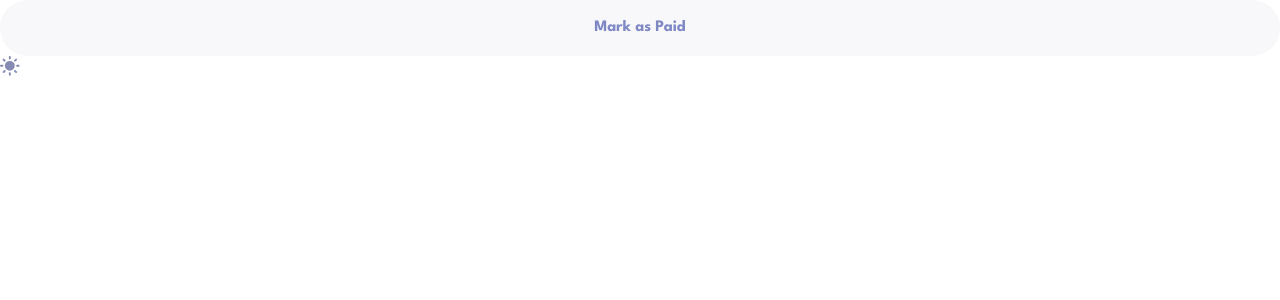
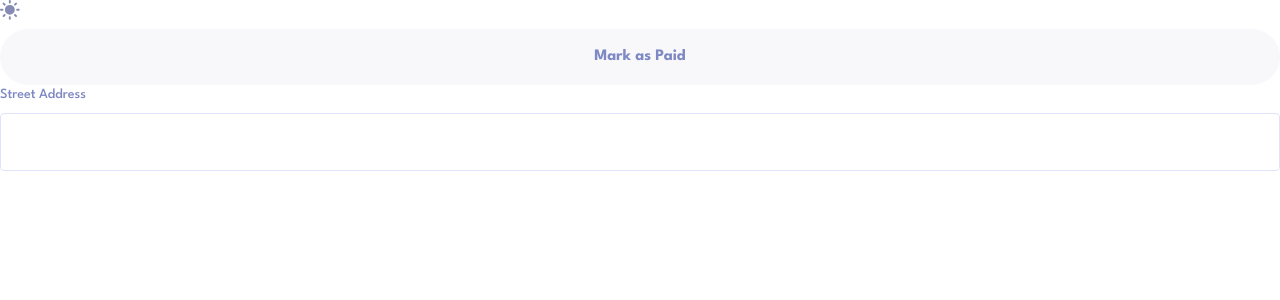
Before and after one commit to tannaz97shr/invoice-app, a React (Create React App) app: page / in a window 1280 px wide. Shown: the top 300 px of the page. Built offline with nearby package versions, Linux system fonts and the light colour scheme.

Commit message:
feat: light mode input

```diff
--- a/src/App.tsx
+++ b/src/App.tsx
@@ -1,11 +1,13 @@
 import Button from "./components/UI/Button";
+import TextInput from "./components/UI/TextInput";
 import ThemeSwitch from "./components/UI/ThemeSwitch";
 
 function App() {
   return (
     <div>
+      <ThemeSwitch />
       <Button variant="long">Mark as Paid</Button>
-      <ThemeSwitch />
+      <TextInput label="street address" name="street" />
     </div>
   );
 }
--- /dev/null
+++ b/src/components/UI/TextInput/index.tsx
@@ -0,0 +1,21 @@
+interface TextInputProps {
+  label: string;
+  name: string;
+}
+
+const TextInput = ({ label, name }: TextInputProps) => {
+  return (
+    <label className=" flex flex-col">
+      <span className=" capitalize text-ship-cove font-medium text-sm">
+        {label}
+      </span>
+      <input
+        name={name}
+        className="border border-selago py-4 px-5 text-base rounded mt-2 font-bold text-vulcan
+        focus-visible:outline-offset-1 focus-visible:outline-heliotrope"
+      />
+    </label>
+  );
+};
+
+export default TextInput;
```
